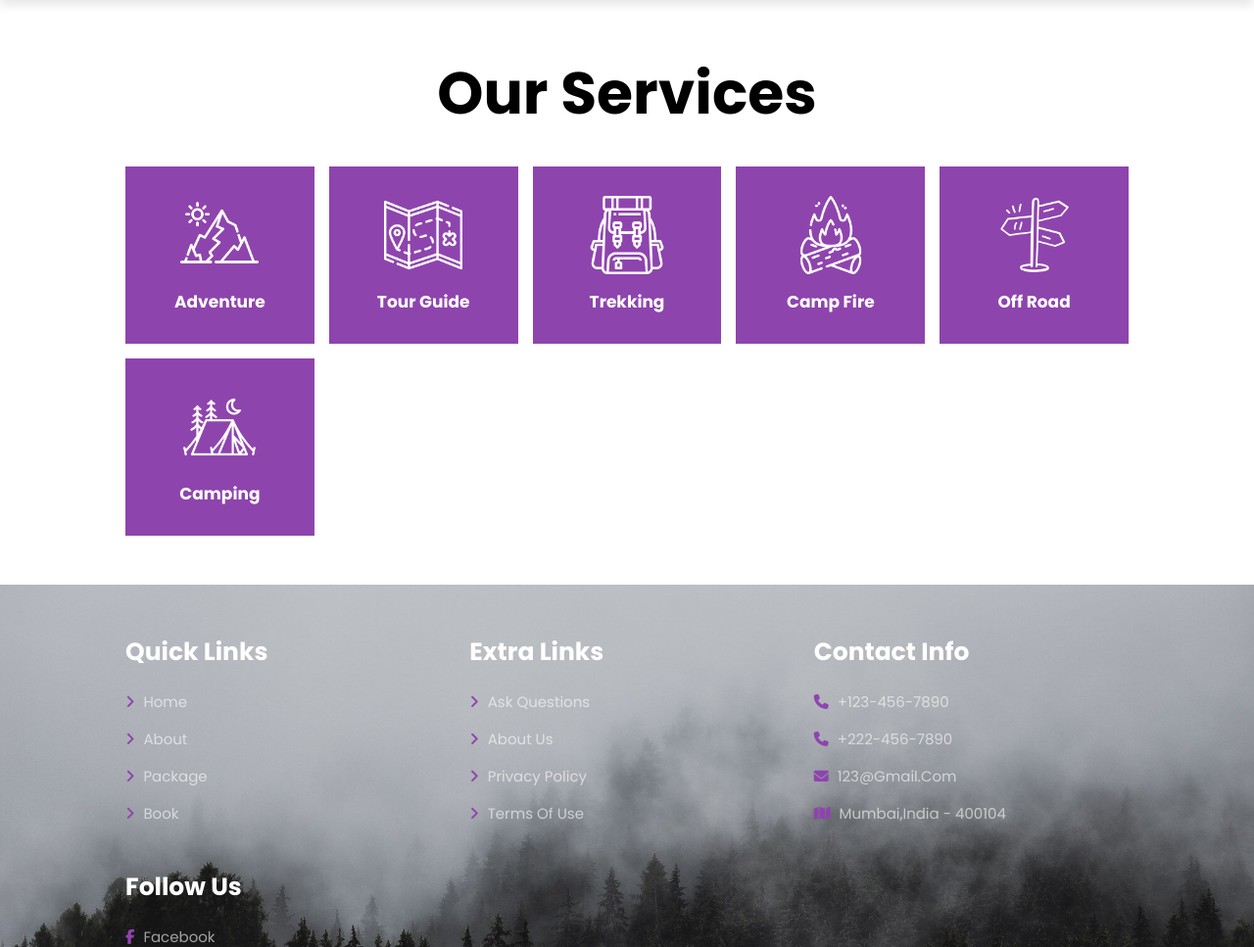
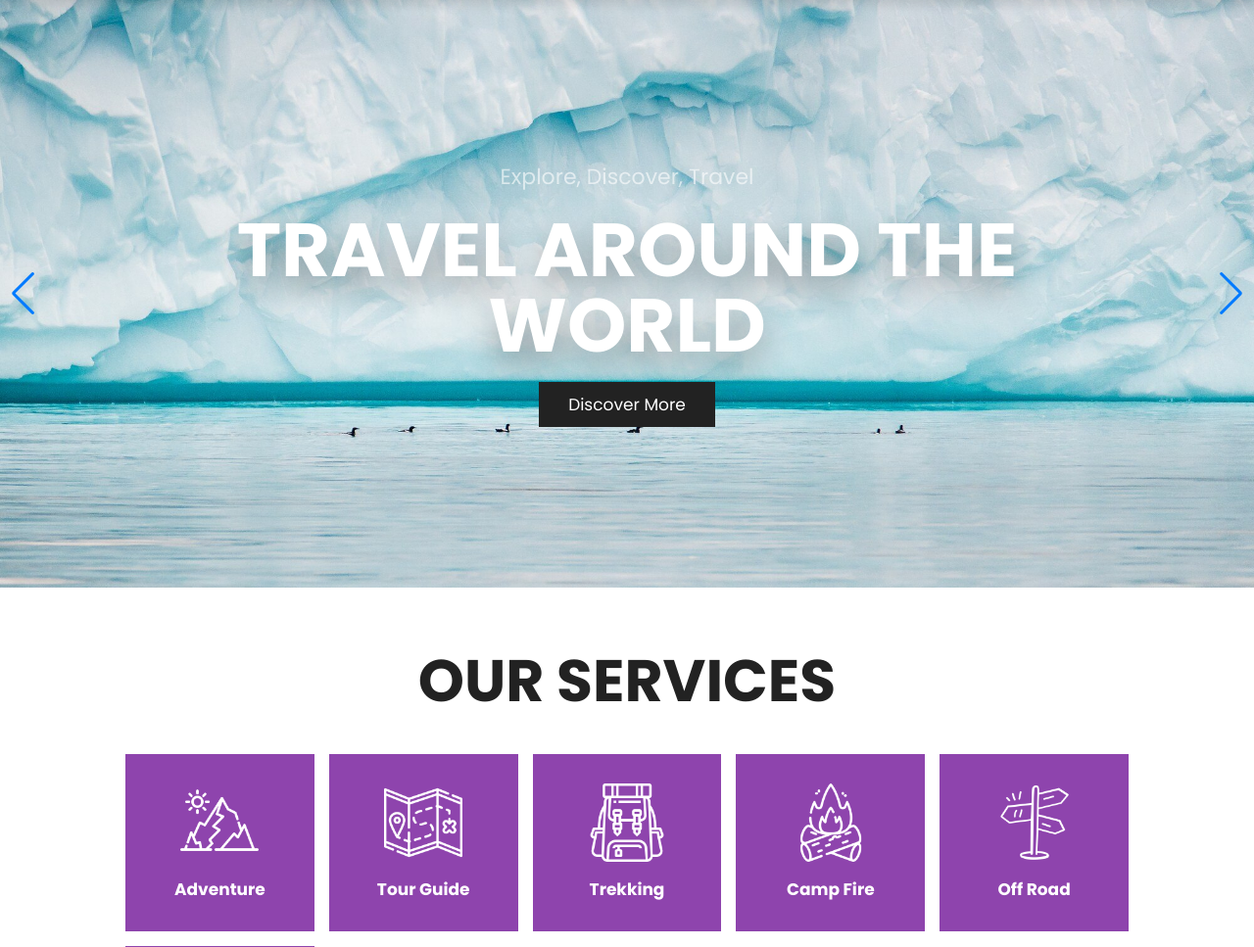
Before and after one commit to chloec68/Projet-html-css, a PHP site: page /home.php in a window 1280 px wide. Shown: the part 78-1045 px from the top of the page at 98% size. Run offline with PHP 8.4, Linux system fonts and the light colour scheme.

Commit message:
add swiper

```diff
--- a/home.php
+++ b/home.php
@@ -37,6 +37,57 @@
 
      </section>
     <!-- header section ends -->
+
+
+
+
+
+
+    <!-- home section starts -->
+
+    <section class="home">
+
+        <div class="swiper home-slider">
+
+            <div class="swiper-wrapper">
+
+                <div class="swiper-slide slide" style="background:url(images/home-slide-1.jpg) no-repeat">
+                    <div class="content">
+                        <span>explore, discover, travel</span>
+                        <h3>travel around the world</h3>
+                        <a href="package.php" class="btn">discover more</a>
+                    </div>
+                </div>
+
+                <div class="swiper-slide slide" style="background:url(images/home-slide-2.jpg) no-repeat">
+                    <div class="content">
+                        <span>explore, discover, travel</span>
+                        <h3>discover new places</h3>
+                        <a href="package.php" class="btn">discover more</a>
+                    </div>
+                </div>
+
+                <div class="swiper-slide slide" style="background:url(images/home-slide-3.jpg) no-repeat">
+                    <div class="content">
+                        <span>explore, discover, travel</span>
+                        <h3>make your tour worthwhile</h3>
+                        <a href="package.php" class="btn">discover more</a>
+                    </div>
+                </div>
+
+            </div>
+            <div class="swiper-button-next"></div>
+            <div class="swiper-button-prev"></div>
+        </div>
+
+    </section>
+
+     <!-- home section ends -->
+
+
+
+
+
 
     <!-- services section starts  -->
      <section class="services">
@@ -125,10 +176,9 @@
      <!-- footer section ends -->
 
 
-
+    <!-- swiper js link -->
+    <script src="https://cdn.jsdelivr.net/npm/swiper@11/swiper-bundle.min.js"></script>
     <!-- js file link -->
     <script src="script.js"></script>
-    <!-- swiper js link -->
-    <script src="https://cdn.jsdelivr.net/npm/swiper@11/swiper-bundle.min.js"></script>
 </body>
 </html>
--- a/script.js
+++ b/script.js
@@ -10,3 +10,11 @@ window.onscroll = () =>{
     menu.classList.remove('fa-times');
     navbar.classList.remove('active');
 };
+
+var swiper = new Swiper(".home-slider", {
+    loop:true,
+    navigation: {
+    nextEl: ".swiper-button-next",
+    prevEl: ".swiper-button-prev",
+  },
+});
--- a/style.css
+++ b/style.css
@@ -45,11 +45,26 @@ section{
     padding:5rem 10%;
 }
 
+.btn{
+    margin-top:1rem;
+    display: inline-block;
+    background:var(--black);
+    color:var(--white);
+    font-size: 1.7rem;
+    padding:1rem 3rem;
+    cursor: pointer;
+}
+
+.btn:hover{
+    background:var(--main-color);
+}
+
 .heading-title{
     text-align: center;
     margin-bottom: 3rem;
     font-size: 6rem;
-
+    text-transform: uppercase;
+    color:var(--black);
 }
 
 .header{
@@ -86,6 +101,58 @@ section{
     color:var(--black);
     display:none; /* /!\ */
 }
+
+.home{
+    padding:0;
+}
+
+.home .slide{
+    text-align:center;
+    padding:2rem;
+    display:flex;
+    align-items:center;
+    justify-content: center;
+    background-size: cover !important; /*  /!\  */
+    background-position:center !important;
+    min-height:60rem;
+}
+
+.home .slide .content{
+    width:85rem;
+    display: none;
+}
+
+.home .swiper-slide-active .content{
+    display:inline-block;
+}
+
+.home .slide .content span{
+    display:block;
+    font-size:2.2rem;
+    color:var(--light-white);
+    padding-bottom:1rem;
+    animation:fadeIn .4s linear backwards .2s;
+}
+
+.home .slide .content h3{
+    font-size: 6vw;
+    color:var(--white);
+    text-transform: uppercase;
+    line-height: 1;
+    text-shadow: var(--text-shadow);
+    padding:1rem 0;
+    animation:fadeIn .4s linear backwards .4s;
+}
+
+.home .slide .content .btn{
+    animation:fadeIn .4s linear backwards .4s;
+}
+
+
+
+
+
+
 
 .services .box-container{
     display:grid;
@@ -231,4 +298,8 @@ section{
     html{
         font-size:50%;
     }
+
+    .heading-title{
+        font-size:3.5rem;
+    }
 }
```
Also changed, not shown: images/home-slide-1.jpg (added), images/home-slide-2.jpg (added), images/home-slide-3.jpg (added), 1 other file.
